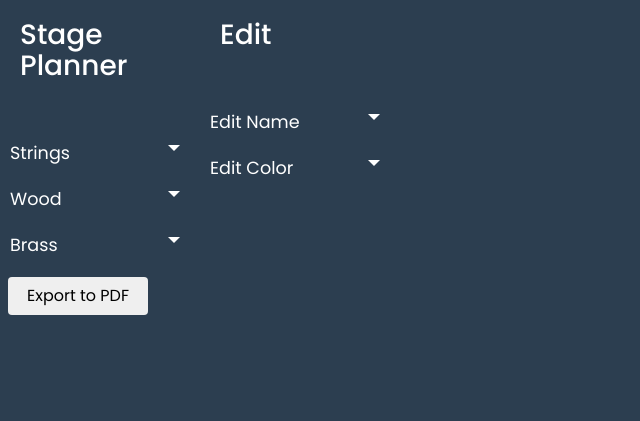
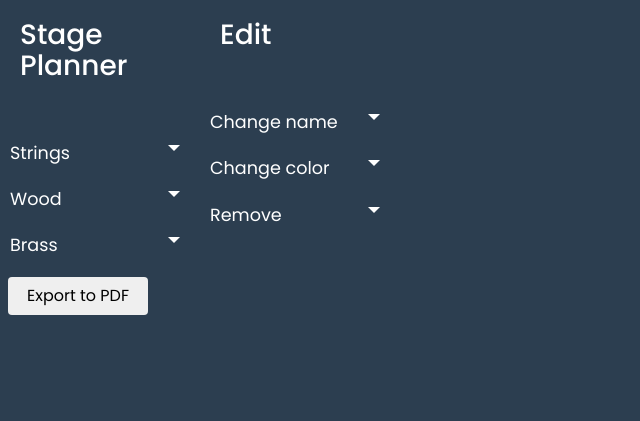
Before and after one commit to JacekDwojakPL/stage-planner, a Flask app: template templates/index.html in a window 1280 px wide. Shown: the top 421 px of the page, without its empty margins (0-640 px from the left). Run offline with Flask 2, Linux system fonts and the light colour scheme; the template is opened without the code that fills it: most values are stand-ins (such as "Sample title", 1, 10 or a date in 2020); some libraries are stand-ins or nearby versions.

Commit message:
small changes with pdf export, added remove button

```diff
--- a/application.py
+++ b/application.py
@@ -44,4 +44,4 @@ def export_pdf():
         pdf = pdfkit.from_string(pdf_string, False, options=options)
         pdf_out = BytesIO(pdf)
 
-        return send_file(pdf_out, "output.pdf")
+        return send_file(pdf_out, attachment_filename="output.pdf", mimetype="application/pdf")
--- a/static/script.js
+++ b/static/script.js
@@ -13,6 +13,7 @@ $.getJSON(Flask.url_for("instrument"), second_row_parameters)
                });
 
 var radius = 18;
+var hover_radius = 21;
 var width = 1280;
 var height = 720;
 
@@ -60,8 +61,10 @@ var clickedNode = circleClickedGroup.data(data)
 clickedNode.append("circle")
            .attr("r", radius)
            .style("fill", "red")
-           .on("mouseover", function() {d3.select(this).style("cursor", "pointer")})
-           .on("mouseout", function()  {d3.select(this).style("cursor", "default")});
+           .on("mouseover", function() {d3.select(this).attr("r", hover_radius);
+                                        d3.select(this).style("cursor", "pointer")})
+           .on("mouseout", function()  {d3.select(this).attr("r", radius);
+                                        d3.select(this).style("cursor", "default")});
 
 clickedNode.append("text")
            .text("instrument")
@@ -126,10 +129,10 @@ function createLayout(id)
                    .attr("r", radius)
                    .attr("class", id+"_circle")
                    .style("fill", function(d) {return d.fill; })
-                   .on("mouseover", function() {d3.select(this).style("fill", "red")
+                   .on("mouseover", function() {d3.select(this).attr("r", hover_radius);
                                                 d3.select(this).style("cursor", "pointer")})
-                   .on("mouseout", function()  {d3.select(this).style("fill", function(d) {return d.fill;})
-                                                d3.select(this).style("cursor", "default")});
+                   .on("mouseout", function()  {d3.select(this).attr("r", radius);
+                                                d3.select(this).style("cursor", "default");});
 
        circle_group.append("text")
                    .text(id)
@@ -235,9 +238,9 @@ function wind(id)
                      .attr("r", radius)
                      .attr("class", function(d) {return d.id;})
                      .style("fill", function(d) {return d.fill;})
-                     .on("mouseover", function() {d3.select(this).style("fill", "red")
+                     .on("mouseover", function() {d3.select(this).attr("r", hover_radius)
                                                   d3.select(this).style("cursor", "pointer")})
-                     .on("mouseout", function() {d3.select(this).style("fill", function(d) {return d.fill;})
+                     .on("mouseout", function() {d3.select(this).attr("r", radius);
                                                  d3.select(this).style("cursor", "default")});
 
       first_row_group.append("text")
@@ -276,6 +279,10 @@ $("#change_color_button").click(function () {
     svgContainer.selectAll(".selected").classed("selected", false);
 });
 
+$("#remove_button").click(function () {
+  svgContainer.selectAll(".selected").remove();
+})
+
 
 $("#export_button").click(function(){
 var svg = document.getElementsByTagName('svg')[0];
--- a/static/styles.css
+++ b/static/styles.css
@@ -142,6 +142,7 @@
   margin-left: 8px;
   margin-right: 8px;
   margin-top: 8px;
+  margin-bottom: 8px;
   min-width: 140px;
   max-width: 140px;
 }
--- a/templates/index.html
+++ b/templates/index.html
@@ -51,7 +51,7 @@
       <h3>Edit</h3>
     </div>
     <ul class="list-unstyled components">
-      <li><a href="#edit_name" data-toggle="collapse" aria-expanded="false">Edit Name</a></li>
+      <li><a href="#edit_name" data-toggle="collapse" aria-expanded="false">Change name</a></li>
         <ul class="collapse list-unstyled" id="edit_name">
           <li>
             <div class="form-group">
@@ -61,7 +61,7 @@
           </li>
           <li><button class="btn btn-default" type="button" id="change_name_button">Apply</button></li>
         </ul>
-        <li><a href="#edit_color" data-toggle="collapse" aria-expanded="false">Edit Color</a></li>
+        <li><a href="#edit_color" data-toggle="collapse" aria-expanded="false">Change color</a></li>
           <ul class="collapse list-unstyled" id="edit_color">
             <li>
               <div class="form-group">
@@ -71,6 +71,15 @@
             </li>
             <li><button class="btn btn-default" type="button" id="change_color_button">Apply</button></li>
           </ul>
+          <li><a href="#remove_instrument" data-toggle="collapse" aria-expanded="false">Remove</a></li>
+            <ul class="collapse list-unstyled" id="remove_instrument">
+              <li>
+                <div class="form-group">
+                  <small id="change_color_help" class="form-text text-muted">Select instruments and click remove</small>
+                </div>
+              </li>
+              <li><button class="btn btn-default" id="remove_button">Remove</button></li>
+            </ul>
         </ul>
     </nav>
 
```
